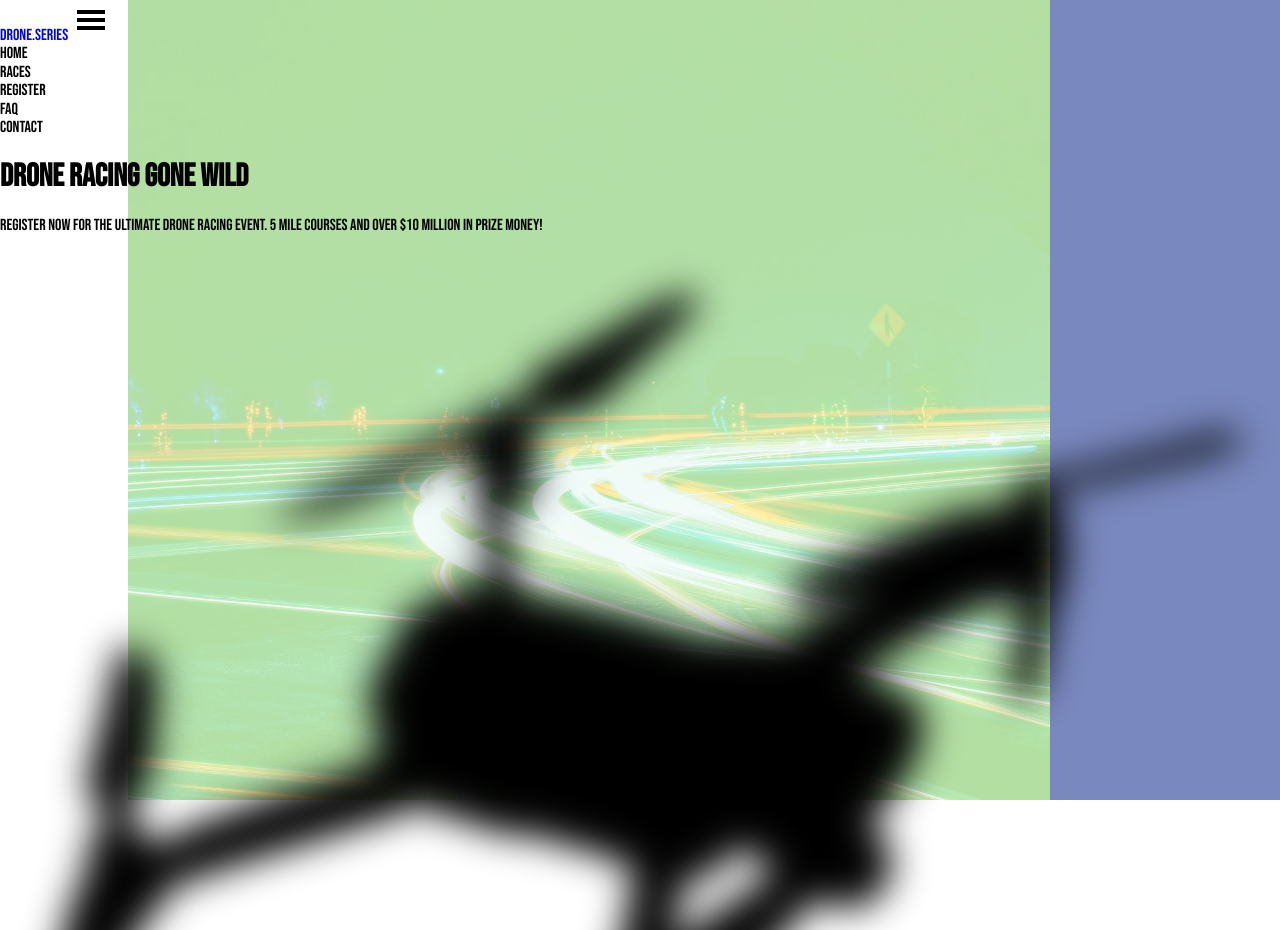
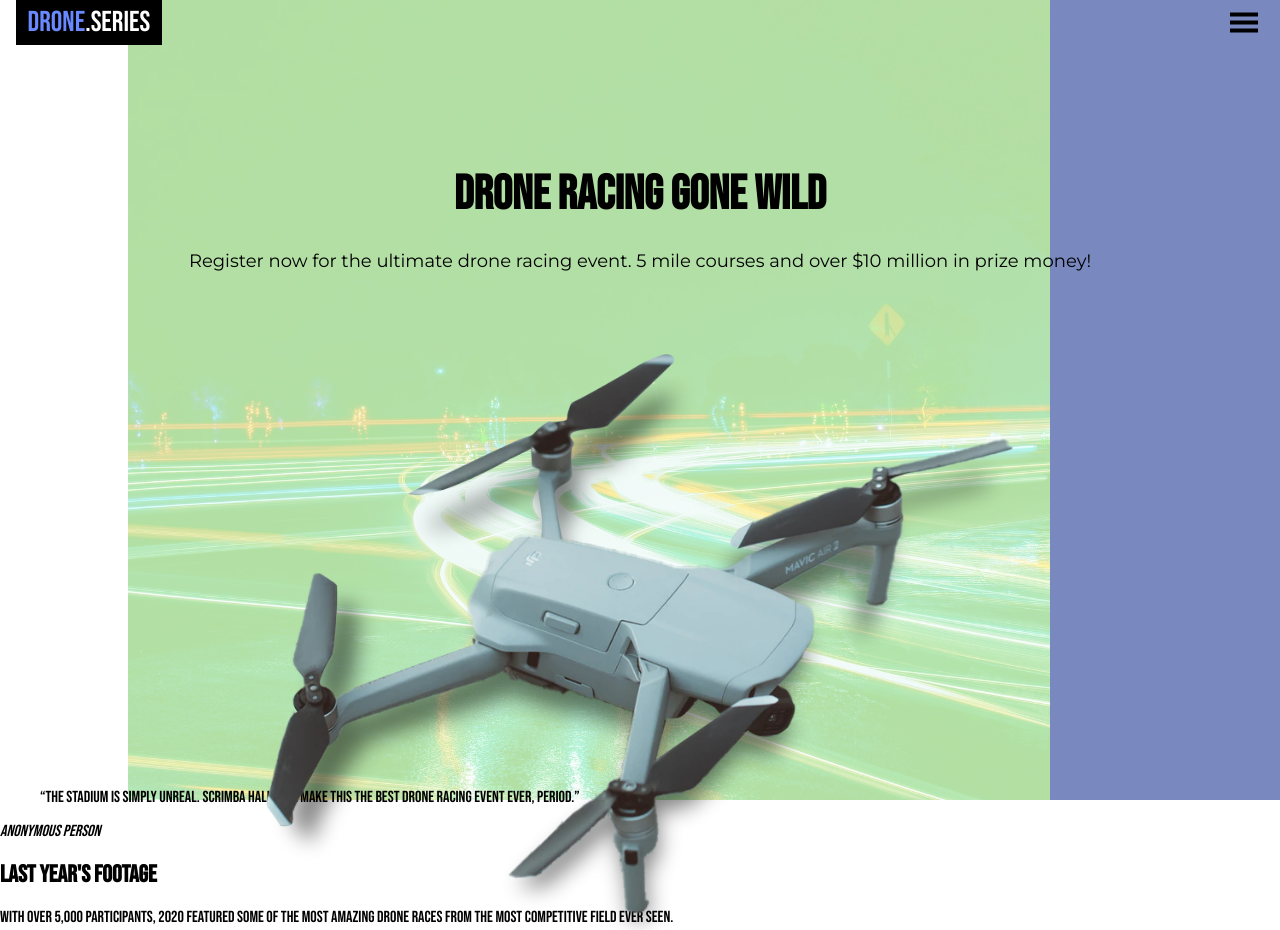
Before and after one commit to frontendella/Drone-Page, a website built with Vite: page index.html in a window 1280 px wide. Shown: the top 930 px of the page. Built offline with nearby package versions, Linux system fonts and the light colour scheme.

Commit message:
Styled a hero section

```diff
--- a/index.css
+++ b/index.css
@@ -47,3 +47,62 @@ body {
 .blue-col {
     background-color: #7988BE ;
 }
+
+.container {
+    margin: 0 1em;
+}
+
+nav {
+    display: flex;
+    justify-content: space-between;
+}
+
+.logo {
+    display: inline-block;
+    background-color: black;
+    padding: .2em .4em;
+    color: white;
+    font-size: 1.8rem;
+}
+
+.logo span {
+    color: #6889FF;
+}
+
+nav ul {
+    display: none;
+}
+
+.content {
+    text-align: center;
+    margin: 8em 3em 0;
+    height: 75vh;
+}
+
+h1 {
+    font-size: 3rem;
+    font-size: normal;
+    line-height: 92%;
+}
+
+.type p {
+    font-family: 'Montserrat';
+    font-size: 1.125rem;
+    line-height: 141.6%;
+}
+
+.drone-container {
+    position: relative;
+    margin: 5em auto;
+    width: 65%;
+}
+
+.blur, .drone {
+    position: absolute;
+    left: 0;
+}
+
+.blur {
+    opacity: .5;
+    top: 1em
+}
```
